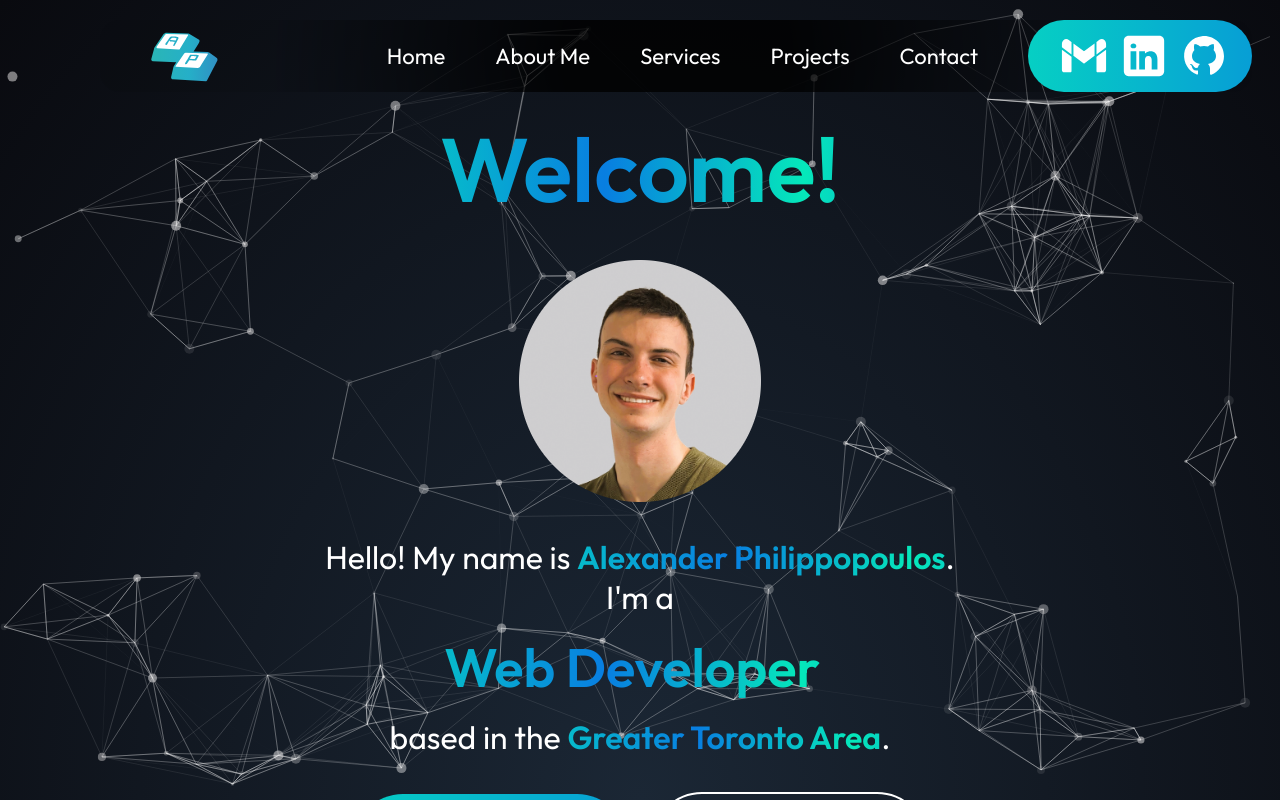
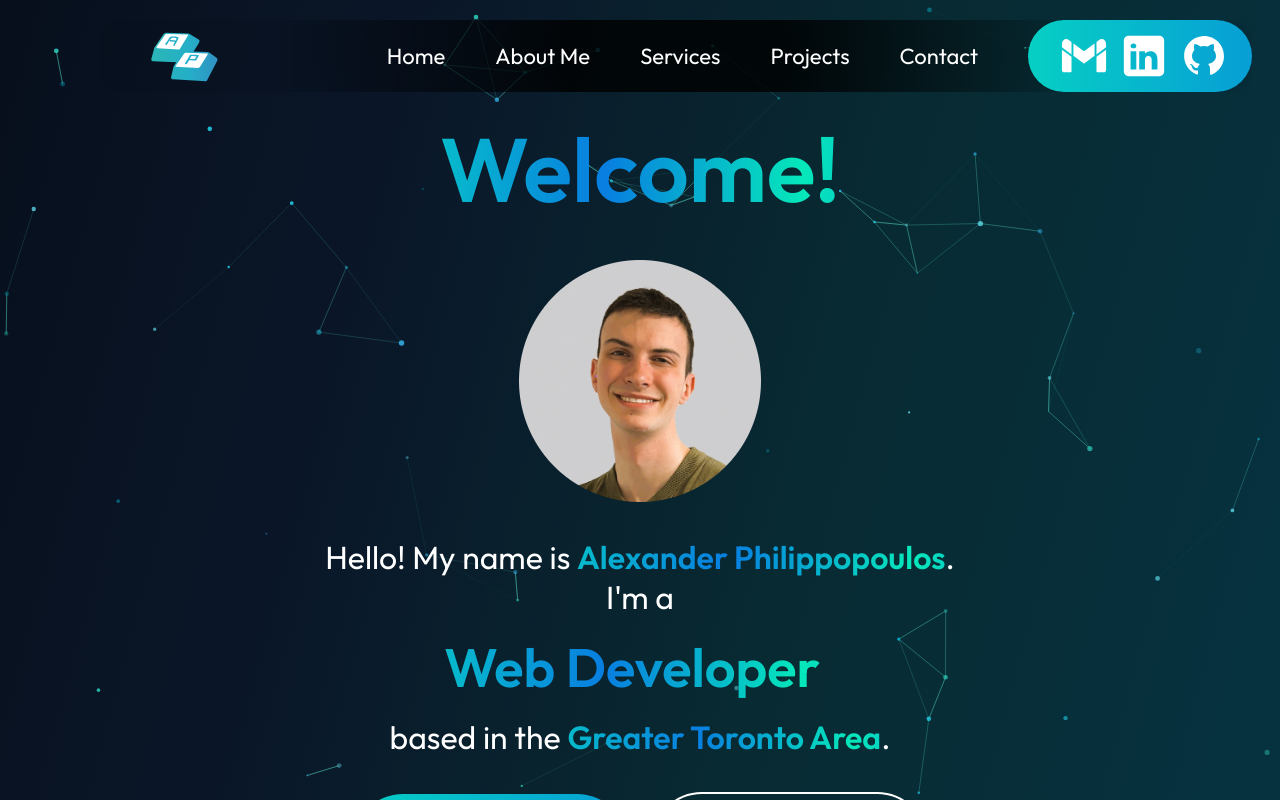
Before and after one commit to aphilippopoulos248/alexander-portfolio, a React (Vite) app: page / in a window 1280 px wide. Shown: the top 800 px of the page. Built offline with nearby package versions, Linux system fonts and the light colour scheme.

Commit message:
Changed background effect

```diff
--- a/src/components/background/Background.jsx
+++ b/src/components/background/Background.jsx
@@ -1,451 +1,167 @@
-import React, { useCallback } from "react";
+import React, { useCallback, useEffect, useMemo, useState } from "react";
 import Particles from "react-tsparticles";
 import { loadFull } from "tsparticles";
 
+const REDUCE_MOTION_QUERY = "(prefers-reduced-motion: reduce)";
+
 const Background = () => {
+  const [reduceMotion, setReduceMotion] = useState(() => {
+    if (typeof window === "undefined") return false;
+    return window.matchMedia(REDUCE_MOTION_QUERY).matches;
+  });
+
+  useEffect(() => {
+    const mq = window.matchMedia(REDUCE_MOTION_QUERY);
+    const handler = () => setReduceMotion(mq.matches);
+    handler();
+    mq.addEventListener("change", handler);
+    return () => mq.removeEventListener("change", handler);
+  }, []);
+
   const particlesInit = useCallback(async (engine) => {
-    // Load tsparticles full package
     await loadFull(engine);
   }, []);
-    // Generated code for background
-    const options = {
-        "autoPlay": true,
-        "background": {
-          "color": {
-            "value": ""
+
+  const options = useMemo(() => {
+    const particleCount = reduceMotion ? 40 : 72;
+    const linkDistance = reduceMotion ? 95 : 108;
+
+    return {
+      autoPlay: true,
+      background: {
+        color: { value: "transparent" },
+        image:
+          "linear-gradient(105deg, #070f1c 0%, #0a1628 28%, #082a32 62%, #063240 100%)",
+        position: "50% 50%",
+        repeat: "no-repeat",
+        size: "cover",
+        opacity: 1,
       },
-          "image": "radial-gradient(ellipse at bottom, #1B2735 0%, #090A0F 100%)",
-          "position": "50% 50%",
-          "repeat": "no-repeat",
-          "size": "cover",
-          "opacity": 1,
+      fullScreen: { enable: true, zIndex: 0 },
+      detectRetina: false,
+      fpsLimit: reduceMotion ? 30 : 60,
+      motion: {
+        disable: reduceMotion,
+        reduce: { factor: 1, value: true },
       },
-        "backgroundMask": {
-          "composite": "destination-out",
-          "cover": {
-            "color": {
-              "value": "#fff"
+      interactivity: {
+        detectsOn: "canvas",
+        events: {
+          onClick: { enable: !reduceMotion, mode: "push" },
+          onHover: {
+            enable: !reduceMotion,
+            mode: "grab",
+            parallax: { enable: false, force: 10, smooth: 5 },
           },
-            "opacity": 1
+          resize: true,
         },
-          "enable": false
+        modes: {
+          grab: {
+            distance: 200,
+            links: {
+              blink: false,
+              consent: false,
+              opacity: 0.75,
+              color: { value: "#5eead4" },
             },
-        "fullScreen": {
-          "enable": true,
-          "zIndex": 0,
           },
-        "detectRetina": true,
-        "fpsLimit": 90,
-        "infection": {
-          "cure": false,
-          "delay": 0,
-          "enable": false,
-          "infections": 0,
-          "stages": []
+          push: { quantity: 2 },
+          repulse: { distance: 120, duration: 0.35, speed: 0.8 },
         },
-        "interactivity": {
-          "detectsOn": "canvas",
-          "events": {
-            "onClick": {
-              "enable": true,
-              "mode": "push"
       },
-            "onDiv": {
-              "selectors": [],
-              "enable": false,
-              "mode": [],
-              "type": "circle"
+      particles: {
+        color: {
+          value: ["#22d3ee", "#06b6d4", "#38bdf8", "#67e8f9", "#2dd4bf"],
         },
-            "onHover": {
-              "enable": true,
-              "mode": "repulse",
-              "parallax": {
-                "enable": false,
-                "force": 10,
-                "smooth": 5
-              }
+        links: {
+          blink: false,
+          color: { value: "#5eead4" },
+          consent: false,
+          distance: linkDistance,
+          enable: true,
+          frequency: 1,
+          opacity: 0.42,
+          shadow: {
+            blur: 0,
+            color: { value: "#000000" },
+            enable: false,
           },
-            "resize": true
+          triangles: {
+            enable: false,
+            frequency: 1,
+            opacity: 0.06,
+            color: { value: "#06b6d4" },
           },
-          "modes": {
-            "attract": {
-              "distance": 200,
-              "duration": 0.4,
-              "speed": 1
+          width: 1,
+          warp: false,
         },
-            "bounce": {
-              "distance": 200
+        move: {
+          angle: { offset: 0, value: 360 },
+          attract: { enable: false, rotate: { x: 600, y: 1200 } },
+          direction: "none",
+          enable: !reduceMotion,
+          outModes: { default: "bounce" },
+          random: true,
+          speed: { min: 0.12, max: 0.45 },
+          straight: false,
+          drift: 0,
+          decay: 0,
+          gravity: { enable: false },
+          path: { enable: false },
+          trail: { enable: false },
+          vibrate: false,
+          warp: false,
         },
-            "bubble": {
-              "distance": 400,
-              "duration": 2,
-              "opacity": 0.8,
-              "size": 40
+        number: {
+          density: { enable: true, area: 1100, factor: 1000 },
+          value: particleCount,
         },
-            "connect": {
-              "distance": 80,
-              "links": {
-                "opacity": 0.5
+        opacity: {
+          random: { enable: true, minimumValue: 0.25 },
+          value: { min: 0.35, max: 0.88 },
+          animation: {
+            enable: false,
+            speed: 0,
+            sync: false,
+            destroy: "none",
+            minimumValue: 0.2,
+            startValue: "random",
           },
-              "radius": 60
         },
-            "grab": {
-              "distance": 400,
-              "links": {
-                "blink": false,
-                "consent": false,
-                "opacity": 1
-              }
+        reduceDuplicates: true,
+        shape: { type: "circle" },
+        size: {
+          random: { enable: true, minimumValue: 0.8 },
+          value: { min: 1.1, max: 2.8 },
+          animation: {
+            enable: false,
+            speed: 0,
+            sync: false,
+            destroy: "none",
+            minimumValue: 0.8,
+            startValue: "random",
           },
-            "light": {
-              "area": {
-                "gradient": {
-                  "start": {
-                    "value": "#ffffff"
         },
-                  "stop": {
-                    "value": "#000000"
-                  }
+        shadow: {
+          blur: 0,
+          color: { value: "#000000" },
+          enable: false,
+          offset: { x: 0, y: 0 },
         },
-                "radius": 1000
+        collisions: { enable: false },
+        rotate: { value: 0, animation: { enable: false } },
+        stroke: { width: 0 },
       },
-              "shadow": {
-                "color": {
-                  "value": "#000000"
-                },
-                "length": 2000
-              }
-            },
-            "push": {
-              "quantity": 4
-            },
-            "remove": {
-              "quantity": 2
-            },
-            "repulse": {
-              "distance": 100,
-              "duration": 0.4,
-              "speed": 1
-            },
-            "slow": {
-              "factor": 3,
-              "radius": 200
-            },
-            "trail": {
-              "delay": 1,
-              "quantity": 1
-            }
-          }
-        },
-        "manualParticles": [],
-        "motion": {
-          "disable": false,
-          "reduce": {
-            "factor": 1,
-            "value": true
-          }
-        },
-        "particles": {
-          "bounce": {
-            "horizontal": {
-              "random": {
-                "enable": false,
-                "minimumValue": 0.1
-              },
-              "value": 1
-            },
-            "vertical": {
-              "random": {
-                "enable": false,
-                "minimumValue": 0.1
-              },
-              "value": 1
-            }
-          },
-          "collisions": {
-            "bounce": {
-              "horizontal": {
-                "random": {
-                  "enable": false,
-                  "minimumValue": 0.1
-                },
-                "value": 1
-              },
-              "vertical": {
-                "random": {
-                  "enable": false,
-                  "minimumValue": 0.1
-                },
-                "value": 1
-              }
-            },
-            "enable": false,
-            "mode": "bounce",
-            "overlap": {
-              "enable": true,
-              "retries": 0
-            }
-          },
-          "color": {
-            "value": "#efeeee",
-            "animation": {
-              "h": {
-                "count": 0,
-                "enable": false,
-                "offset": 0,
-                "speed": 1,
-                "sync": true
-              },
-              "s": {
-                "count": 0,
-                "enable": false,
-                "offset": 0,
-                "speed": 1,
-                "sync": true
-              },
-              "l": {
-                "count": 0,
-                "enable": false,
-                "offset": 0,
-                "speed": 1,
-                "sync": true
-              }
-            }
-          },
-          "destroy": {
-            "mode": "none",
-            "split": {
-              "count": 1,
-              "factor": {
-                "random": {
-                  "enable": false,
-                  "minimumValue": 0
-                },
-                "value": 3
-              },
-              "rate": {
-                "random": {
-                  "enable": false,
-                  "minimumValue": 0
-                },
-                "value": {
-                  "min": 4,
-                  "max": 9
-                }
-              }
-            }
-          },
-          "life": {
-            "count": 0,
-            "delay": {
-              "random": {
-                "enable": false,
-                "minimumValue": 0
-              },
-              "value": 0,
-              "sync": false
-            },
-            "duration": {
-              "random": {
-                "enable": false,
-                "minimumValue": 0.0001
-              },
-              "value": 0,
-              "sync": false
-            }
-          },
-          "links": {
-            "blink": false,
-            "color": {
-              "value": "#ffffff"
-            },
-            "consent": false,
-            "distance": 150,
-            "enable": true,
-            "frequency": 1,
-            "opacity": 0.4,
-            "shadow": {
-              "blur": 5,
-              "color": {
-                "value": "#00ff00"
-              },
-              "enable": false
-            },
-            "triangles": {
-              "enable": false,
-              "frequency": 1
-            },
-            "width": 1,
-            "warp": false
-          },
-          "move": {
-            "angle": {
-              "offset": 45,
-              "value": 90
-            },
-            "attract": {
-              "enable": false,
-              "rotate": {
-                "x": 600,
-                "y": 1200
-              }
-            },
-            "decay": 0,
-            "distance": 0,
-            "direction": "none",
-            "drift": 0,
-            "enable": true,
-            "gravity": {
-              "acceleration": 9.81,
-              "enable": false,
-              "maxSpeed": 50
-            },
-            "path": {
-              "clamp": true,
-              "delay": {
-                "random": {
-                  "enable": false,
-                  "minimumValue": 0
-                },
-                "value": 0
-              },
-              "enable": false
-            },
-            "outModes": {
-              "default": "out",
-              "bottom": "out",
-              "left": "out",
-              "right": "out",
-              "top": "out"
-            },
-            "random": false,
-            "size": false,
-            "speed": .75,
-            "straight": false,
-            "trail": {
-              "enable": false,
-              "length": 10,
-              "fillColor": {
-                "value": "#000000"
-              }
-            },
-            "vibrate": false,
-            "warp": false
-          },
-          "number": {
-            "density": {
-              "enable": true,
-              "area": 800,
-              "factor": 1000
-            },
-            "limit": 0,
-            "value": 100
-          },
-          "opacity": {
-            "random": {
-              "enable": true,
-              "minimumValue": 0.1
-            },
-            "value": {
-              "min": 0.1,
-              "max": 0.5
-            },
-            "animation": {
-              "count": 0,
-              "enable": true,
-              "speed": 3,
-              "sync": false,
-              "destroy": "none",
-              "minimumValue": 0.1,
-              "startValue": "random"
-            }
-          },
-          "reduceDuplicates": false,
-          "rotate": {
-            "random": {
-              "enable": false,
-              "minimumValue": 0
-            },
-            "value": 0,
-            "animation": {
-              "enable": false,
-              "speed": 0,
-              "sync": false
-            },
-            "direction": "clockwise",
-            "path": false
-          },
-          "shadow": {
-            "blur": 0,
-            "color": {
-              "value": "#000000"
-            },
-            "enable": false,
-            "offset": {
-              "x": 0,
-              "y": 0
-            }
-          },
-          "shape": {
-            "options": {},
-            "type": "circle"
-          },
-          "size": {
-            "random": {
-              "enable": true,
-              "minimumValue": 1
-            },
-            "value": {
-              "min": 0.1,
-              "max": 5
-            },
-            "animation": {
-              "count": 0,
-              "enable": true,
-              "speed": 20,
-              "sync": false,
-              "destroy": "none",
-              "minimumValue": 0.1,
-              "startValue": "random"
-            }
-          },
-          "stroke": {
-            "width": 0
-          },
-          "twinkle": {
-            "lines": {
-              "enable": false,
-              "frequency": 0.005,
-              "opacity": 1,
-              "color": {
-                "value": "#ff0000"
-              }
-            },
-            "particles": {
-              "enable": false,
-              "frequency": 0.05,
-              "opacity": 1,
-              "color": {
-                "value": "#ffff00"
-              }
-            }
-          }
-        },
-        "pauseOnBlur": true,
-        "pauseOnOutsideViewport": true,
-        "responsive": [],
-        "themes": []
-      }
+      pauseOnBlur: true,
+      pauseOnOutsideViewport: true,
+    };
+  }, [reduceMotion]);
 
   return (
     <div>
-            <Particles
-                id='tsparticles'
-                init={particlesInit}
-                options={options}
-            />
+      <Particles id="tsparticles" init={particlesInit} options={options} />
     </div>
-    )
-}
+  );
+};
 
 export default Background;
```
Lines whose indentation alone changed are shown as unchanged.
